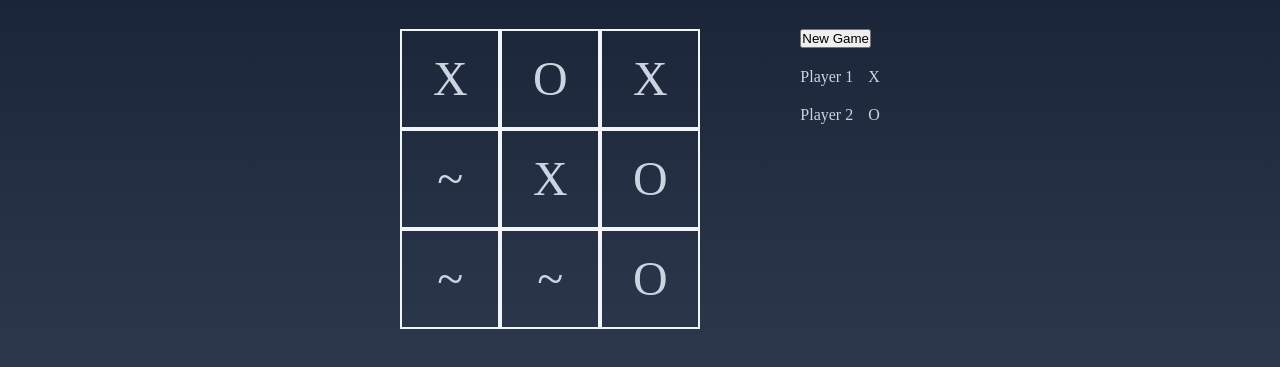
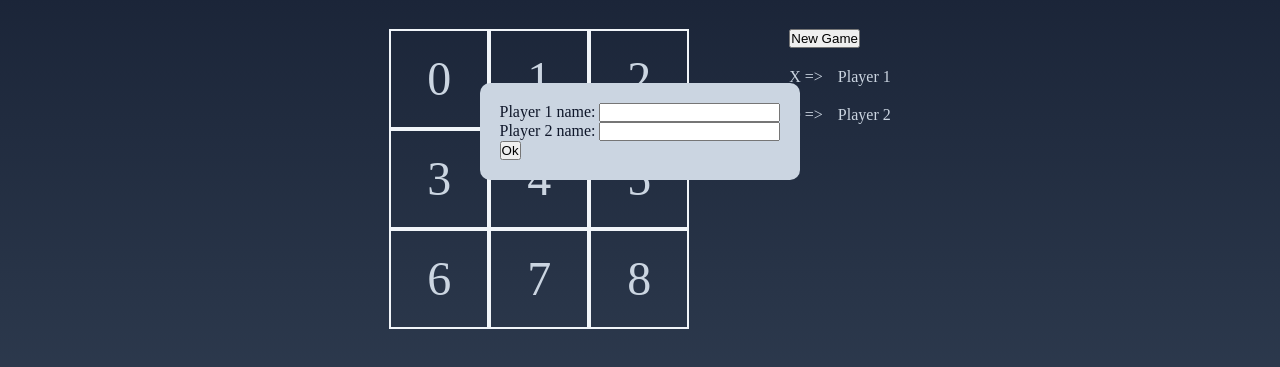
Before and after one commit to stardust2stardust/TicTacToe, a plain HTML site: page index.html in a window 1280 px wide. Both pictures are taken after a click on the button "New Game". Shown: the part 269-636 px from the top of the page. Drawn offline with Linux system fonts and the light colour scheme.

Commit message:
prompt for player names when new game is clicked

```diff
--- a/app.js
+++ b/app.js
@@ -1,18 +1,19 @@
 // Button for Starting Game
+const newGame = document.querySelector('.new-game')
 
 // Module for gameboard
 const gameboard = (() => {
-    const gameboardArray = ["X", "O", "X", "~", "X", "O", "~", "~", "O"];
+    const gameboardArray = ["0", "1", "2", "3", "4", "5", "6", "7", "8"];
     const cells = document.querySelectorAll('.cell')
     const printBoard = () => {
         let i = 0
         cells.forEach(cell => {
-            console.log(cell.id)
+            // console.log(cell.id)
             cell.innerText = gameboardArray[i];
             i++;
         })
     }
-    return { printBoard }
+    return { printBoard, gameboardArray }
 })();
 
 
@@ -22,16 +23,79 @@ gameboard.printBoard()
 // Factory Function for players
 const Player = (name, symbol) => {
     const getName = () => name;
-    const getSymbol = () => symbol
+    const getSymbol = () => symbol;
+    const selectCell = () => {
+
+    }
+    return { getName, getSymbol, selectCell }
 }
 
 
 // object for flow of game
 const playGame = (() => {
-    // check to see if players have been assigned symbols
-    // if not, assign Player 1 and Player 2 to X/O
+
+    // get player Names & assign symbol
+    const getPlayerNames = () => {
+        const p1NameUI = document.querySelector('.player-1-UI')
+        const p2NameUI = document.querySelector('.player-2-UI')
+        const namePrompt = document.querySelector('.prompt')
+        namePrompt.classList.remove('hide')
+        const okBtn = document.querySelector('.ok-btn')
+        okBtn.addEventListener('click', () => {
+            const p1Name = document.querySelector('#p1-name').value;
+            const p2Name = document.querySelector('#p2-name').value;
+            p1NameUI.innerText = p1Name;
+            p2NameUI.innerText = p2Name;
+            namePrompt.classList.add('hide')
+
+        })
+
+
+    }
+    return { getPlayerNames}
+    })();
     // if they have, then continue
+
+    // random selection of which player goes first
+
+    // player turn
+
+
+    // check for winner
 
 
 
-})
+
+newGame.addEventListener('click', playGame.getPlayerNames)
+
+// if (p1Display.innerText === 'Player 1') {
+//     const p1NamePrompt = document.querySelector('.player1-name');
+//     p1NamePrompt.classList.remove('hide');
+//     const p1OkBtn = document.querySelector('#p1-ok');
+//     getPlayerNames(p10Btn, "1" )
+// const getPlayerNames = (okButton, playerNumber) => {
+
+
+//         okButton.addEventListener('click', () => {
+//             const p1Name = document.querySelector(`#p${playerNumber}-name`).value;
+//             p1Display.innerText = p1Name;
+//             p1NamePrompt.classList.add('hide');
+//             const p1Symbol = 'X'
+//             const p1 = Player(p1Name, p1Symbol)
+//         });
+//     }
+//     if (p2Display.innerText === 'Player 2') {
+//         const p2NamePrompt = document.querySelector('.player2-name');
+//         p2NamePrompt.classList.remove('hide');
+//         const p2OkBtn = document.querySelector('#p2-ok');
+
+//         p2OkBtn.addEventListener('click', () => {
+//             const p2Name = document.querySelector('#p2-name').value;
+//             p2Display.innerText = p2Name;
+//             p2NamePrompt.classList.add('hide');
+//             const p2Symbol = 'O';
+//             const p2 = Player(p2Name, p2Symbol)
+//             console.log(p2.getName)
+//         });
+//     }
+//     return { getPlayerNames }
--- a/index.html
+++ b/index.html
@@ -35,18 +35,36 @@
                 <button class="new-game">New Game</button>
             </div>
             <div>
-                <div class="player player-1">
+                <div class="p1-symbol">X =></div>
+                <div class="player player-1-UI">
                     Player 1
                 </div>
-                <div class="p1-symbol">X</div>
+
             </div>
             <div>
-                <div class="player player-2">
+                <div class="p2-symbol">O =></div>
+                <div class="player player-2-UI">
                     Player 2
                 </div>
-                <div class="p2-symbol">O</div>
+
             </div>
         </div>
+
+    </div>
+    <div class="prompt hide ">
+        <div>
+            <label for="p1-name">Player 1 name:</label>
+            <input type="text" id="p1-name">
+        </div>
+
+        <div>
+            <label for="p2-name">Player 2 name:</label>
+            <input type="text" id="p2-name">
+        </div>
+
+
+        <button class="ok-btn" id="ok-btn">Ok</button>
+
     </div>
 
 
--- a/style.css
+++ b/style.css
@@ -56,3 +56,18 @@ h1 {
     display: flex;
     gap: 15px;
 }
+
+.hide {
+    display: none;
+}
+
+.prompt {
+    position: absolute;
+    background-color: var(--slate-300);
+    color: var(--slate-900);
+    padding: 20px;
+    border-radius: 10px;
+
+
+
+}
```
